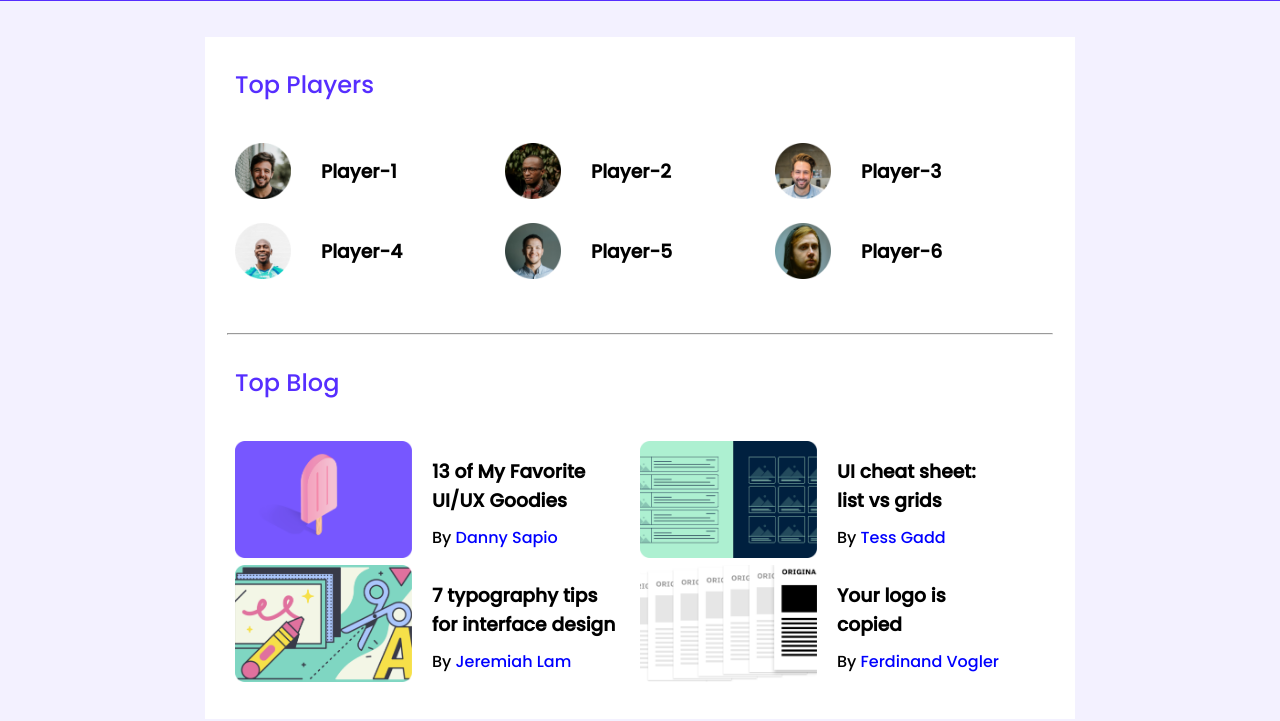
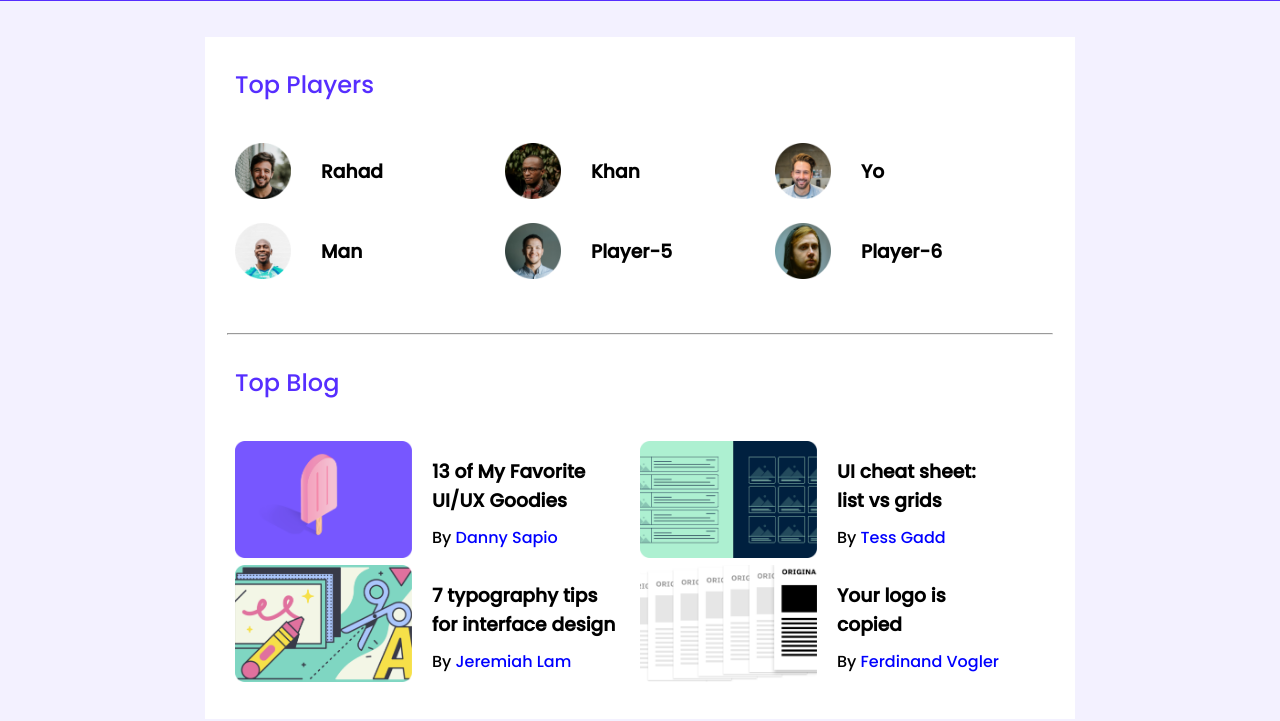
Before and after one commit to Rahad-khan/leader-board-css3, a plain HTML site: page index.html in a window 1280 px wide. Shown: the part 93-814 px from the top of the page. Drawn offline with Linux system fonts and the light colour scheme.

Commit message:
name added and some modification added

```diff
--- a/css/mediaquery.css
+++ b/css/mediaquery.css
@@ -23,6 +23,7 @@
   }
   .player {
     margin-bottom: 15px;
+display: block;
   }
   .pad {
     padding: 20px;
--- a/index.html
+++ b/index.html
@@ -46,19 +46,19 @@
             <div class="players">
               <div class="player">
                 <img src="images/players/player-1.png" alt="" />
-                <h3>Player-1</h3>
+                <h3>Rahad</h3>
               </div>
               <div class="player">
                 <img src="images/players/player-2.png" alt="" />
-                <h3>Player-2</h3>
+                <h3>Khan</h3>
               </div>
               <div class="player">
                 <img src="images/players/player-3.png" alt="" />
-                <h3>Player-3</h3>
+                <h3>Yo</h3>
               </div>
               <div class="player">
                 <img src="images/players/player-4.png" alt="" />
-                <h3>Player-4</h3>
+                <h3>Man</h3>
               </div>
               <div class="player">
                 <img src="images/players/player-5.png" alt="" />
```
